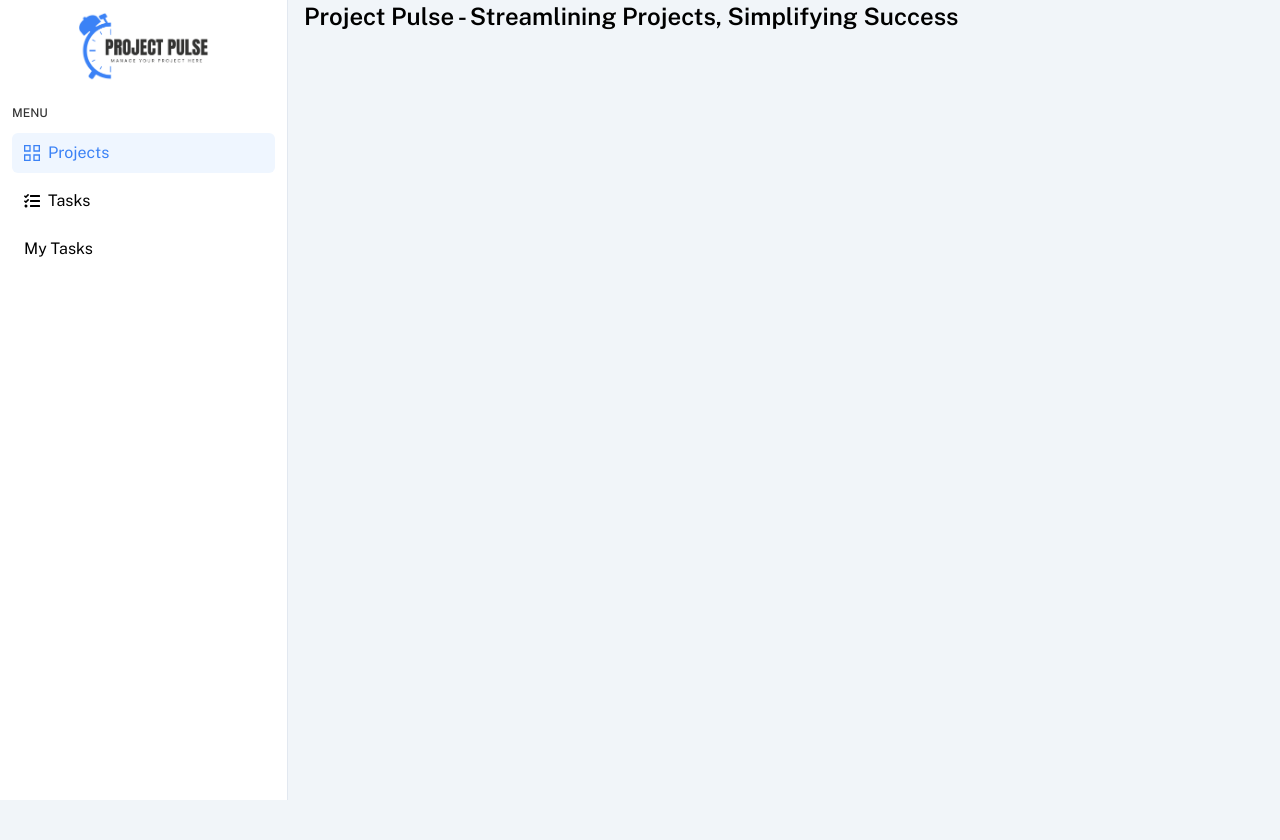
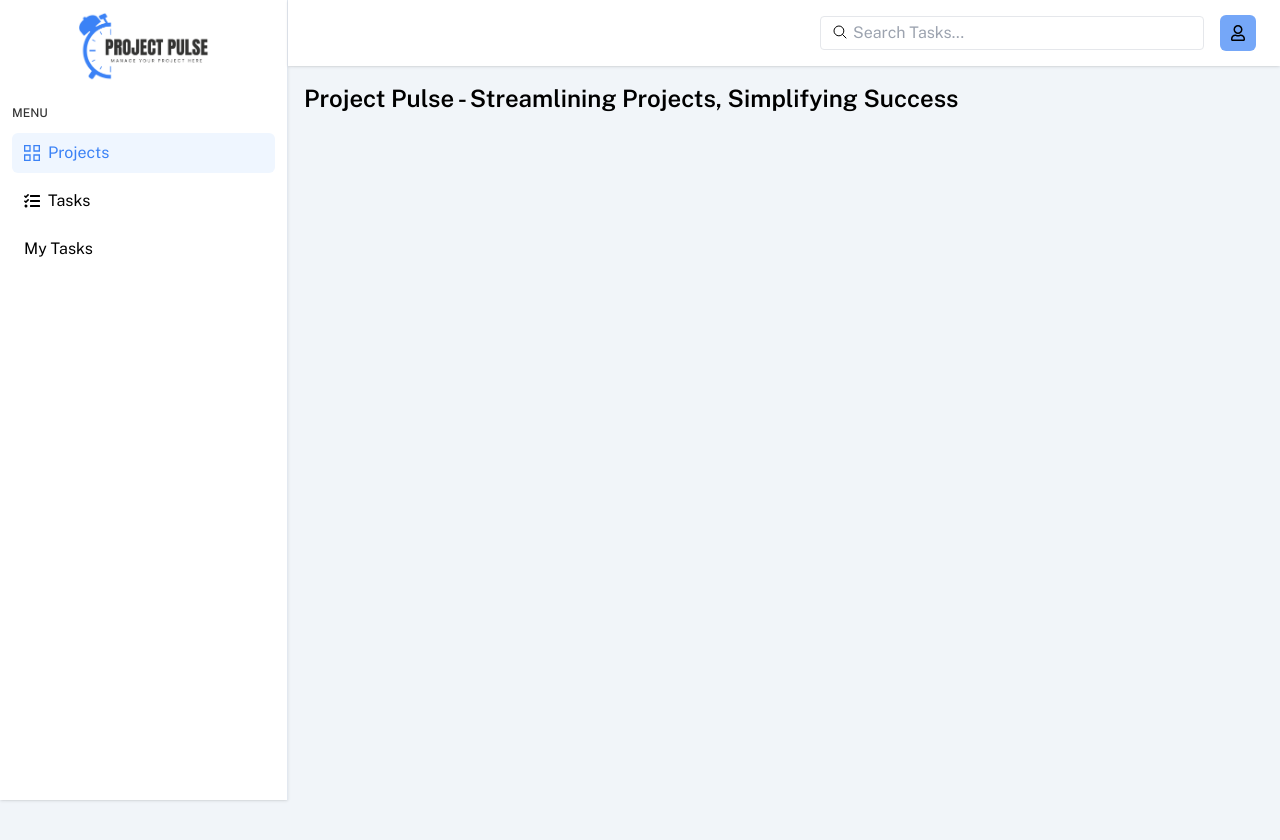
Before and after one commit to mahmudulturan/ph-skill-assesment-task, a Next.js app: page / in a window 1280 px wide. Shown: the top 840 px of the page. Built offline with nearby package versions, Linux system fonts and the light colour scheme.

Commit message:
add: navbar

```diff
--- a/src/app/(dashboard)/layout.jsx
+++ b/src/app/(dashboard)/layout.jsx
@@ -1,16 +1,20 @@
+import Navbar from '@/components/shared/Navbar/Navbar';
 import Sidebar from '@/components/shared/Sidebar/Sidebar';
 import React from 'react';
 
 const Layout = ({ children }) => {
     return (
-        <main className='flex gap-4 bg-[#F1F5F9] relative min-h-screen'>
+        <main className='flex bg-[#F1F5F9] relative min-h-screen'>
             {/* sidebar start */}
             <div className='max-w-72 w-full '>
                 <Sidebar />
             </div>
             {/* sidebar end */}
             <div className='flex-1 min-h-screen'>
-                {children}
+                <Navbar />
+                <div className='mx-4 my-4'>
+                    {children}
+                </div>
                 <div className="min-h-screen"></div>
                 <div className="min-h-screen"></div>
                 <div className="min-h-screen"></div>
--- /dev/null
+++ b/src/components/shared/Navbar/Navbar.jsx
@@ -0,0 +1,17 @@
+import React from 'react';
+import { IoSearchOutline } from "react-icons/io5";
+import { FaRegUser } from "react-icons/fa";
+
+const Navbar = () => {
+    return (
+        <div className='sticky top-0 bg-white shadow flex items-center justify-end px-6 gap-4'>
+            <div className='relative'>
+                <IoSearchOutline className='absolute top-6 left-3 ' />
+                <input className='w-96 my-4 py-1 pl-8 px-3 outline-primaryCol rounded duration-300 border' type='text' placeholder="Search Tasks..." />
+            </div>
+            <button className='w-9 h-9 bg-primaryCol/70 flex items-center justify-center rounded-md'><FaRegUser /> </button>
+        </div>
+    );
+};
+
+export default Navbar;
--- a/src/components/shared/Sidebar/Sidebar.jsx
+++ b/src/components/shared/Sidebar/Sidebar.jsx
@@ -8,7 +8,7 @@ import NavLink from '../NavLink/NavLink';
 
 const Sidebar = () => {
     return (
-        <div className='max-w-72 w-full border-r border-[#E2E8F0] min-h-screen bg-white sticky top-0 px-3'>
+        <div className='max-w-72 w-full border-r border-[#E2E8F0] min-h-screen bg-white sticky top-0 px-3 shadow'>
             <div>
                 <Link href={'/'}>
                     <Image className='w-1/2 mx-auto py-3' src={logo} alt='Logo of project pulse' />
--- a/tailwind.config.js
+++ b/tailwind.config.js
@@ -8,7 +8,8 @@ module.exports = {
   theme: {
     extend: {
       colors: {
-        primaryCol: "#3B82F6"
+        primaryCol: "#3B82F6",
+        bgCol: "#3B82F6",
       },
       backgroundImage: {
         "gradient-radial": "radial-gradient(var(--tw-gradient-stops))",
```
